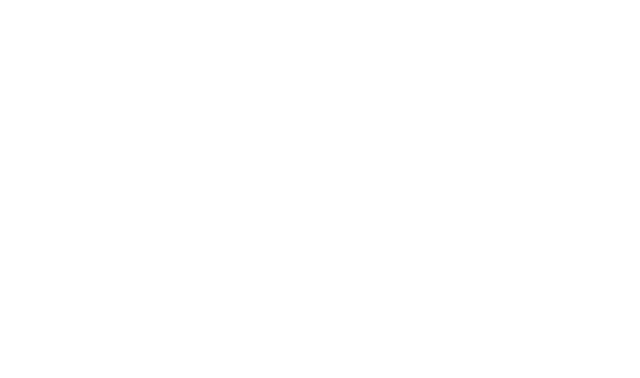
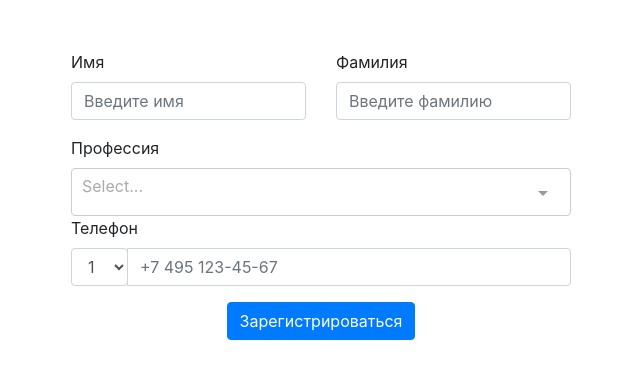
Before and after one commit to maksim-korzhov/register-form, a React (Create React App) app: page / in a window 1280 px wide. Shown: the top 378 px of the page, without its empty margins (319-959 px from the left). Built offline with nearby package versions, Linux system fonts and the light colour scheme; the HTML template or start-up script is replaced by a standard one.

Commit message:
Base markup

```diff
--- a/package.json
+++ b/package.json
@@ -5,7 +5,8 @@
   "dependencies": {
     "react": "^16.2.0",
     "react-dom": "^16.2.0",
-    "react-scripts": "1.1.1"
+    "react-scripts": "1.1.1",
+    "react-select": "^1.2.1"
   },
   "scripts": {
     "start": "react-scripts start",
--- a/src/App.css
+++ b/src/App.css
@@ -0,0 +1,13 @@
+.app {
+    margin: 0 auto;
+    padding: 50px;
+    max-width: 600px;
+}
+
+.Select-control {
+    border-radius: .25rem;
+    height: calc(2.25rem + 2px);
+    padding: .375rem .75rem;
+    font-size: 1rem;
+    line-height: 1.5;
+}
--- a/src/App.js
+++ b/src/App.js
@@ -1,14 +1,91 @@
-import React, { Component } from 'react';
+import React, {Component} from 'react';
+
+import Select from 'react-select';
+import 'react-select/dist/react-select.css';
+
 import './App.css';
 
 class App extends Component {
-  render() {
-    return (
-      <div className="App">
+    constructor() {
+        super();
 
-      </div>
-    );
-  }
+        this.state = {
+            selectedOption: ''
+        };
+
+        this.handleSelectChange.bind(this);
+    }
+
+    handleSelectChange(selectedOption) {
+        this.setState({selectedOption});
+        console.log(`Selected: ${selectedOption.label}`);
+    }
+
+    render() {
+        const { selectedOption } = this.state;
+        const value = selectedOption && selectedOption.value;
+
+        return (
+            <div className="app">
+                <form>
+                    <div className="row">
+                        <div className="col">
+                            <div className="form-group">
+                                <label htmlFor="name">Имя</label>
+                                <input type="text" className="form-control" id="name" placeholder="Введите имя"/>
+                            </div>
+                        </div>
+                        <div className="col">
+                            <div className="form-group">
+                                <label htmlFor="sirname">Фамилия</label>
+                                <input type="text" className="form-control" id="sirname" placeholder="Введите фамилию"/>
+                            </div>
+                        </div>
+                    </div>
+
+                    <div className="row">
+                        <div className="col">
+                            <label htmlFor="job">Профессия</label>
+                            <Select
+                                id="job"
+                                name="form-field-name"
+                                value={value}
+                                onChange={this.handleSelectChange}
+                                options={[
+                                    {value: 'one', label: 'One'},
+                                    {value: 'two', label: 'Two'},
+                                ]}
+                            />
+                        </div>
+                    </div>
+
+                    <div className="row">
+                        <div className="col">
+                            <label htmlFor="phone">Телефон</label>
+                            <div id="phone" className="input-group mb-3">
+                                <div className="input-group-prepend">
+                                    <select className="form-control" id="job">
+                                        <option>1</option>
+                                        <option>2</option>
+                                        <option>3</option>
+                                        <option>4</option>
+                                        <option>5</option>
+                                    </select>
+                                </div>
+                                <input type="text" className="form-control" placeholder="+7 495 123-45-67"/>
+                            </div>
+                        </div>
+                    </div>
+
+                    <div className="row">
+                        <div className="col-sm-12 text-center">
+                            <button type="submit" className="btn btn-primary">Зарегистрироваться</button>
+                        </div>
+                    </div>
+                </form>
+            </div>
+        );
+    }
 }
 
 export default App;
```
Also changed, not shown: 1 other file (tests, documents, lock files or other folders).
